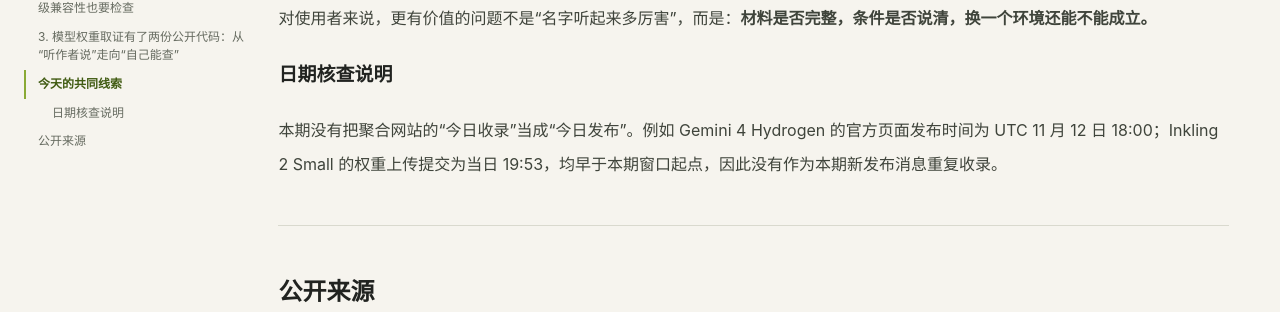
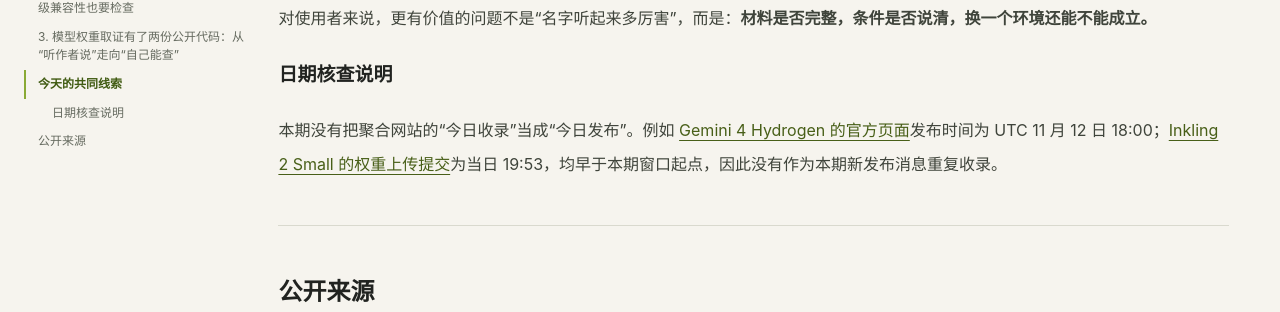
Before and after one commit to ai-v5/LLMNews, a Jekyll site: the page built from docs/_posts/2026-11-14-ai-daily-duo-ggml-forensics.md, in a window 1280 px wide and 900 px high, scrolled down 2317 px. Shown: the part 140-452 px from the top of the window. Built offline with Jekyll 4.4.1, drawn with Linux system fonts in a browser that asks for light colours; part of the change alters nothing that is shown; some of the changed text lies outside the part shown.

Commit message:
Set verified actual cutoff and link excluded publication timestamps

```diff
--- a/docs/_posts/2026-11-14-ai-daily-duo-ggml-forensics.md
+++ b/docs/_posts/2026-11-14-ai-daily-duo-ggml-forensics.md
@@ -1,6 +1,6 @@
 ---
 title: "AI 日报｜Duo 开放双工交互模型，ggml 1.0 发布，权重取证开始接受代码检验"
-date: 2026-11-14T05:40:00+08:00
+date: 2026-11-14T05:36:00+08:00
 summary: "本期精选 3 条：Duo 公开模型和流式部署分支；ggml 1.0 带来多后端优化与兼容性变化；两份公开代码让模型权重取证更容易复查，但不能直接证明完整训练硬件。"
 section: daily
 label: "AI 动态"
@@ -17,7 +17,7 @@ sources:
     url: "https://github.com/peterjliu/checkpoint-forensics-repro"
 ---
 
-本期资料截止 **北京时间 2026 年 11 月 14 日 05:40（UTC 11 月 13 日 21:40）**，观察窗口为此前 24 小时。只收录能核实原始发布时间、且有实质信息的变化，本期共 3 条。
+本期资料截止 **北京时间 2026 年 11 月 14 日 05:36（UTC 11 月 13 日 21:36）**，观察窗口为此前 24 小时。只收录能核实原始发布时间、且有实质信息的变化，本期共 3 条。
 
 ## 1. Duo 公开模型与部署代码：让 AI 一边听看，一边回应
 
@@ -62,4 +62,4 @@ sources:
 
 ### 日期核查说明
 
-本期没有把聚合网站的“今日收录”当成“今日发布”。例如 Gemini 4 Hydrogen 的官方页面发布时间为 UTC 11 月 12 日 18:00；Inkling 2 Small 的权重上传提交为当日 19:53，均早于本期窗口起点，因此没有作为本期新发布消息重复收录。
+本期没有把聚合网站的“今日收录”当成“今日发布”。例如 [Gemini 4 Hydrogen 的官方页面](https://blog.google/innovation-and-ai/models-and-research/gemini-models/introducing-gemini-4-hydrogen/)发布时间为 UTC 11 月 12 日 18:00；[Inkling 2 Small 的权重上传提交](https://huggingface.co/thinkingmachines/Inkling-2-Small/commit/78cb6c0ef68e1f089b77e78cfd94783d05b5c41b)为当日 19:53，均早于本期窗口起点，因此没有作为本期新发布消息重复收录。
```
